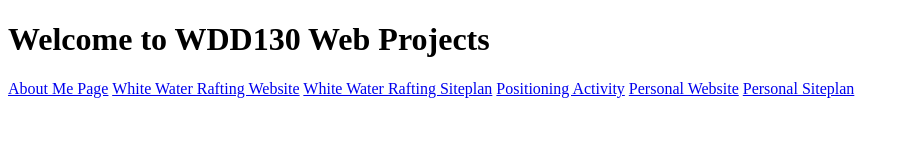
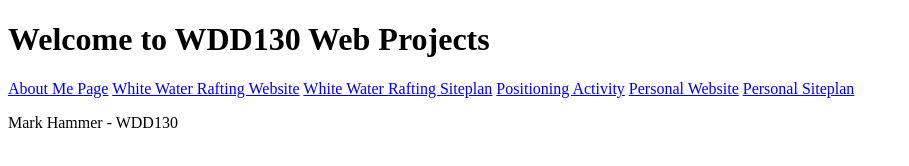
Before and after one commit to ham21019/wdd130, a plain HTML site: page index.html in a window 1280 px wide. Shown: the whole page, without its empty margins (0-909 px from the left). Drawn offline with Linux system fonts and the light colour scheme.

Commit message:
new edits

```diff
--- a/index.html
+++ b/index.html
@@ -17,6 +17,7 @@
             <a href="#">Personal Website</a>
             <a href="#">Personal Siteplan</a>
         </nav>
+        <p>Mark Hammer - WDD130</p>
     </body>
 
 </html>
```
Also changed, not shown: 1 other file.
